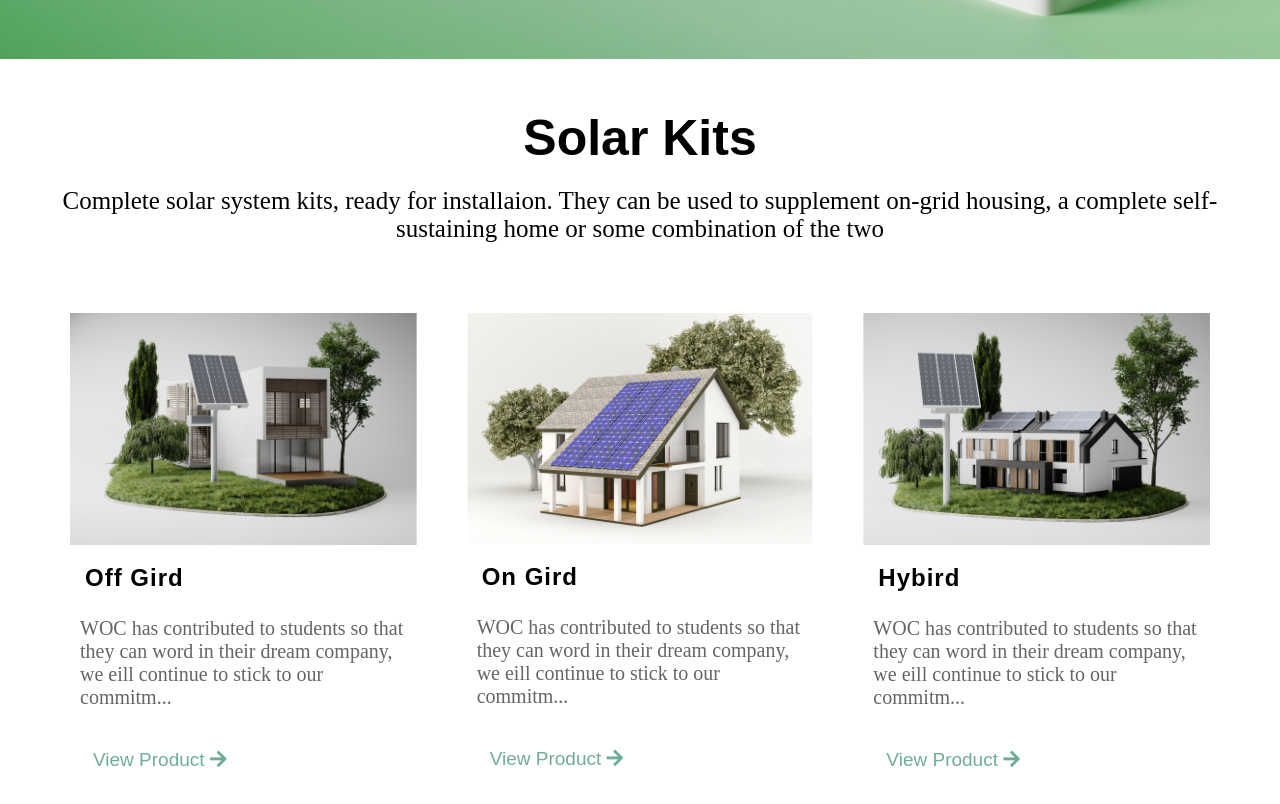
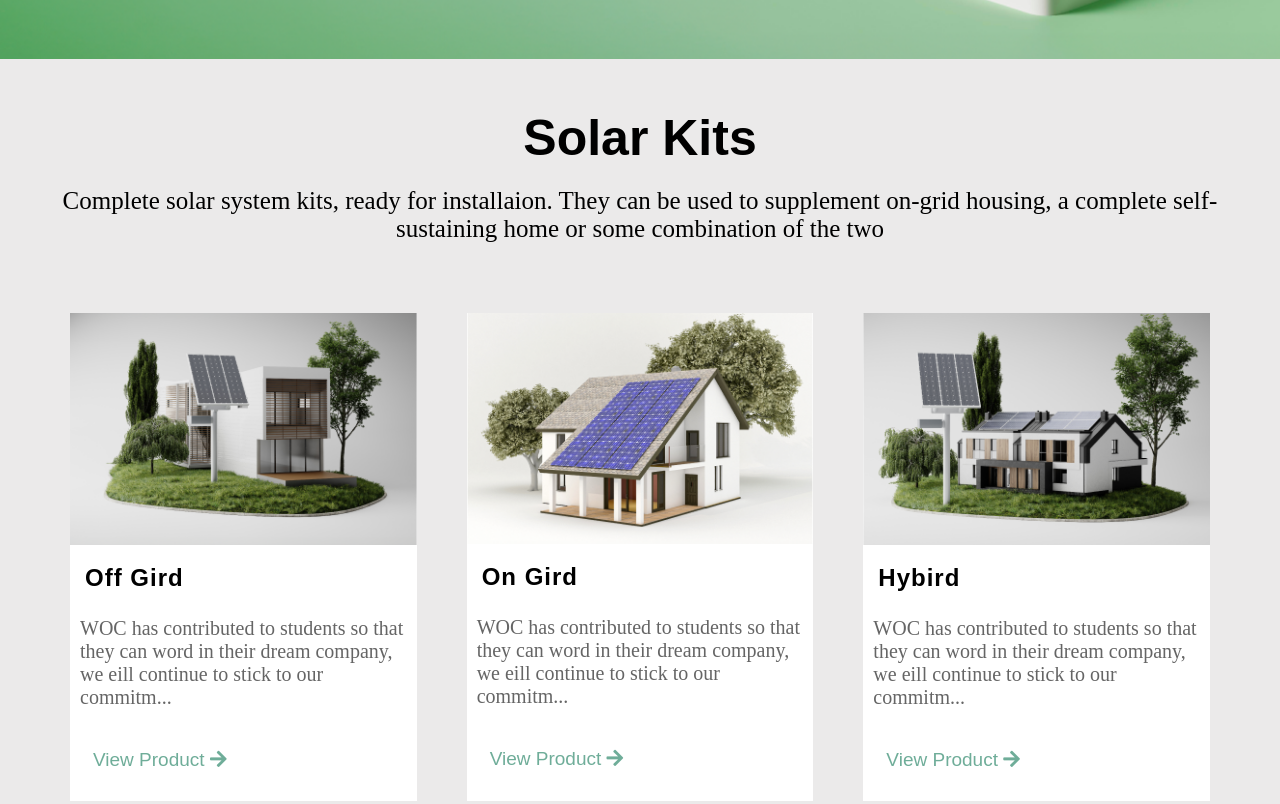
Before and after one commit to HadeerAbdelgawad/responsive-landing-page, a plain HTML site: page index.html in a window 1280 px wide. Shown: the part 2005-2809 px from the top of the page. Drawn offline with Linux system fonts and the light colour scheme.

Commit message:
Update style.css

```diff
--- a/style/style.css
+++ b/style/style.css
@@ -249,15 +249,10 @@ article .art-btn:hover{
 }
 /* ///////////////////////////////////////////////////////////////////////////////// */
 .sec-solar{
-    width: 100%;
-<<<<<<< HEAD
-    max-height: 110vh;
-=======
-    height: 110vh;
->>>>>>> 554f7038b2046c9026bb59726362482ca7af05f5
+   width: 100%;
+    max-height: 100vh;
     background-color: rgba(215, 214, 214, 0.5);
     padding: 50px;
-    padding-bottom: 300px;
 }
 .con-title{
     text-align: center;
```
